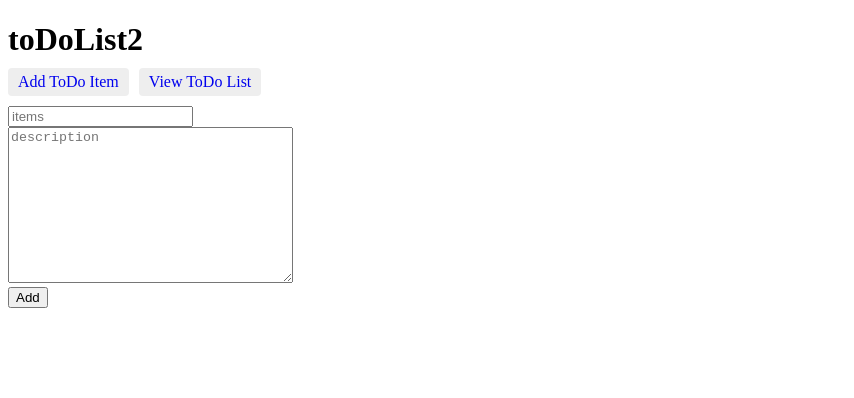
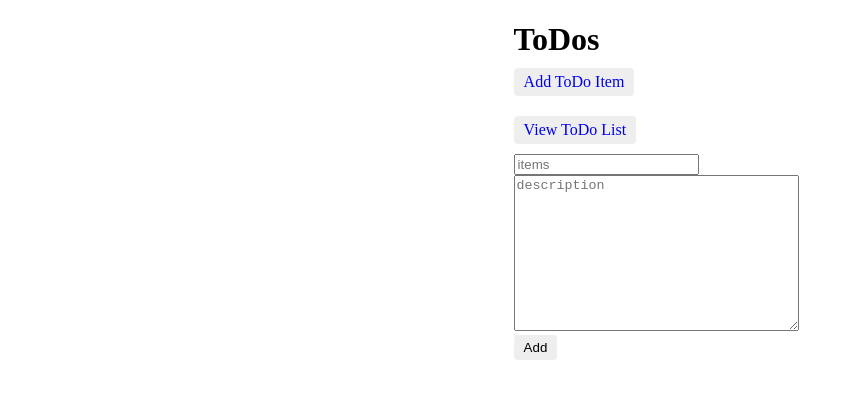
Before and after one commit to jamesj228/toDoList, an Angular app: page /view in a window 1280 px wide. Shown: the top 398 px of the page, without its empty margins (0-854 px from the left). Built offline with nearby package versions, Linux system fonts and the light colour scheme.

Commit message:
Centered the toDo list into the middle of the page

```diff
--- a/src/app/app.component.css
+++ b/src/app/app.component.css
@@ -10,3 +10,8 @@ nav a {
   background-color: #eee;
   border-radius: 4px;
 }
+
+#title {
+  width: 20%;
+  margin: 0 auto;
+}
--- a/src/app/app.component.html
+++ b/src/app/app.component.html
@@ -1,8 +1,9 @@
+<div id="title">
 <h1>{{title}}</h1>
 <nav>
   <a routerLink="./view" routerLinkActive="active">Add ToDo Item</a>
   <a routerLink="./items" routerLinkActive="active">View ToDo List</a>
 </nav>
-
+</div>
 
 <router-outlet></router-outlet>
--- a/src/app/app.component.ts
+++ b/src/app/app.component.ts
@@ -6,5 +6,5 @@ import { Component } from '@angular/core';
   styleUrls: ['./app.component.css']
 })
 export class AppComponent {
-  title = 'toDoList2';
+  title = 'ToDos';
 }
--- a/src/app/items/items.component.css
+++ b/src/app/items/items.component.css
@@ -1,3 +1,8 @@
+#itemList {
+  width: 20%;
+  margin: auto;
+}
+
 .selected {
   background-color: #CFD8DC !important;
   color: white;
--- a/src/app/items/items.component.html
+++ b/src/app/items/items.component.html
@@ -1,3 +1,4 @@
+<div id="itemList">
   <h2>Items</h2>
   <ul class="items">
     <li *ngFor="let item of items"
@@ -6,11 +7,12 @@
       <span class="badge">{{item.id}}</span> {{item.name}}
     </li>
     <li *ngFor="let added of windowItems"
-    [class.selected]="item === selectedItem"
+      [class.selected]="added === selectedItem"
       (click)="onSelect(added)">
       <span class="badge">{{added.id}}</span> {{added.name}}
       </li>
   </ul>
+</div>
 
 <div *ngIf="selectedItem">
 
--- a/src/app/view/view.component.css
+++ b/src/app/view/view.component.css
@@ -6,6 +6,8 @@
   background: #6e6e6e;
 }
 
-textarea.box {
-  clear:both;
+#textBox{
+  clear: both;
+  width: 20%;
+  margin: 0 auto;
 }
--- a/src/app/view/view.component.html
+++ b/src/app/view/view.component.html
@@ -1,5 +1,5 @@
 <div id="textBox">
-  <input type="text" id="textInput" placeholder="items" [(ngModel)]="message" [disabled]="sending">
-  <div><textarea class="box" placeholder="description" rows="10" cols="33" [(ngModel)]="description"></textarea></div>
-  <button *ngIf="!sending" (click)="add()">Add</button>
+    <input type="text" id="textInput" placeholder="items" [(ngModel)]="message" [disabled]="sending" required>
+    <div><textarea class="box" placeholder="description" rows="10" cols="33" [(ngModel)]="description" required></textarea></div>
+    <button *ngIf="!sending" (click)="add()">Add</button>
 </div>
--- a/src/index.html
+++ b/src/index.html
@@ -2,7 +2,7 @@
 <html lang="en">
 <head>
   <meta charset="utf-8">
-  <title>ToDoList2</title>
+  <title>ToDoList</title>
   <base href="/">
 
   <meta name="viewport" content="width=device-width, initial-scale=1">
--- a/src/styles.css
+++ b/src/styles.css
@@ -3,3 +3,13 @@ nav a {
   margin-right: 10px;
   margin-bottom: 10px;
 }
+
+button {
+  font-family: Arial;
+  background-color: #eee;
+  border: none;
+  padding: 5px 10px;
+  border-radius: 4px;
+  cursor: pointer;
+  cursor: hand;
+}
```
Lines whose indentation alone changed are shown as unchanged.
